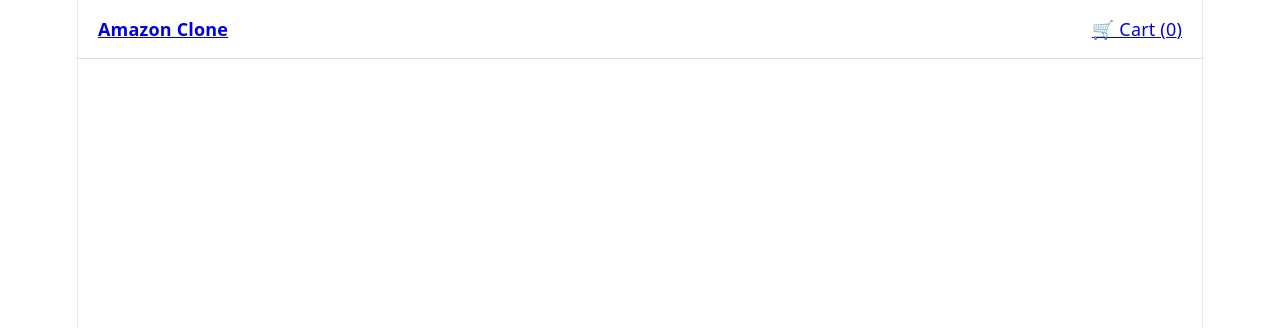
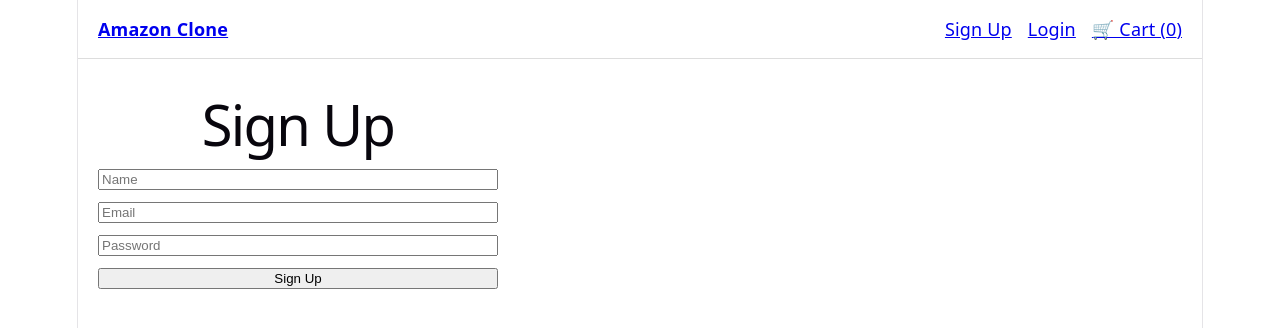
Before and after one commit to ayushpeterlakra/amazon-clone-frontend, a React (Vite) app: page /signup in a window 1280 px wide. Shown: the top 328 px of the page. Built offline with nearby package versions, Linux system fonts and the light colour scheme.

Commit message:
dd Signup and Login pages with authentication flow

```diff
--- a/src/App.jsx
+++ b/src/App.jsx
@@ -3,24 +3,36 @@ import { useState } from "react";
 import { Routes, Route, Link } from "react-router-dom";
 import Home from "./pages/Home";
 import Cart from "./pages/Cart";
+import Signup from "./pages/Signup";
+import Login from "./pages/Login";
 import "./App.css";
 
 function App() {
   const [cart, setCart] = useState([]);
+  const [user, setUser] = useState(null);
+  const [token, setToken] = useState(null);
+
+  function handleLogin(newToken, newUser) {
+    setToken(newToken);
+    setUser(newUser);
+  }
+
+  function handleLogout() {
+    setToken(null);
+    setUser(null);
+  }
 
   function handleAddToCart(product) {
     setCart((prevCart) => {
       const existingItem = prevCart.find((item) => item._id === product._id);
 
       if (existingItem) {
-        // Already in cart — increase its quantity by 1
         return prevCart.map((item) =>
           item._id === product._id
             ? { ...item, quantity: item.quantity + 1 }
             : item
         );
       } else {
-        // New item — add it with quantity 1
         return [...prevCart, { ...product, quantity: 1 }];
       }
     });
@@ -40,7 +52,7 @@ function App() {
         .map((item) =>
           item._id === productId ? { ...item, quantity: item.quantity - 1 } : item
         )
-        .filter((item) => item.quantity > 0) // remove if it hits 0
+        .filter((item) => item.quantity > 0)
     );
   }
 
@@ -51,22 +63,32 @@ function App() {
       <nav style={{
         display: "flex",
         justifyContent: "space-between",
+        alignItems: "center",
         padding: "16px 20px",
         borderBottom: "1px solid #ddd"
       }}>
         <Link to="/" style={{ fontWeight: "bold", fontSize: "18px" }}>
           Amazon Clone
         </Link>
-        <Link to="/cart">
-          🛒 Cart ({totalItems})
-        </Link>
+
+        <div style={{ display: "flex", gap: "16px", alignItems: "center" }}>
+          {user ? (
+            <>
+              <span>Hi, {user.name}</span>
+              <button onClick={handleLogout}>Logout</button>
+            </>
+          ) : (
+            <>
+              <Link to="/signup">Sign Up</Link>
+              <Link to="/login">Login</Link>
+            </>
+          )}
+          <Link to="/cart">🛒 Cart ({totalItems})</Link>
+        </div>
       </nav>
 
       <Routes>
-        <Route
-          path="/"
-          element={<Home onAddToCart={handleAddToCart} />}
-        />
+        <Route path="/" element={<Home onAddToCart={handleAddToCart} />} />
         <Route
           path="/cart"
           element={
@@ -77,6 +99,8 @@ function App() {
             />
           }
         />
+        <Route path="/signup" element={<Signup onLogin={handleLogin} />} />
+        <Route path="/login" element={<Login onLogin={handleLogin} />} />
       </Routes>
     </div>
   );
--- /dev/null
+++ b/src/pages/Login.jsx
@@ -0,0 +1,61 @@
+// src/pages/Login.jsx
+import { useState } from "react";
+import { useNavigate } from "react-router-dom";
+
+function Login({ onLogin }) {
+  const [email, setEmail] = useState("");
+  const [password, setPassword] = useState("");
+  const [error, setError] = useState("");
+  const navigate = useNavigate();
+
+  async function handleSubmit(e) {
+    e.preventDefault();
+    setError("");
+
+    try {
+      const res = await fetch("http://localhost:5000/api/auth/login", {
+        method: "POST",
+        headers: { "Content-Type": "application/json" },
+        body: JSON.stringify({ email, password }),
+      });
+
+      const data = await res.json();
+
+      if (!res.ok) {
+        setError(data.message);
+        return;
+      }
+
+      onLogin(data.token, data.user);
+      navigate("/");
+    } catch (err) {
+      setError("Something went wrong. Try again.");
+    }
+  }
+
+  return (
+    <div style={{ padding: "20px", maxWidth: "400px" }}>
+      <h1>Login</h1>
+      <form onSubmit={handleSubmit} style={{ display: "flex", flexDirection: "column", gap: "12px" }}>
+        <input
+          type="email"
+          placeholder="Email"
+          value={email}
+          onChange={(e) => setEmail(e.target.value)}
+          required
+        />
+        <input
+          type="password"
+          placeholder="Password"
+          value={password}
+          onChange={(e) => setPassword(e.target.value)}
+          required
+        />
+        {error && <p style={{ color: "red" }}>{error}</p>}
+        <button type="submit">Login</button>
+      </form>
+    </div>
+  );
+}
+
+export default Login;
--- /dev/null
+++ b/src/pages/Signup.jsx
@@ -0,0 +1,69 @@
+// src/pages/Signup.jsx
+import { useState } from "react";
+import { useNavigate } from "react-router-dom";
+
+function Signup({ onLogin }) {
+  const [name, setName] = useState("");
+  const [email, setEmail] = useState("");
+  const [password, setPassword] = useState("");
+  const [error, setError] = useState("");
+  const navigate = useNavigate();
+
+  async function handleSubmit(e) {
+    e.preventDefault();
+    setError("");
+
+    try {
+      const res = await fetch("http://localhost:5000/api/auth/signup", {
+        method: "POST",
+        headers: { "Content-Type": "application/json" },
+        body: JSON.stringify({ name, email, password }),
+      });
+
+      const data = await res.json();
+
+      if (!res.ok) {
+        setError(data.message);
+        return;
+      }
+
+      onLogin(data.token, data.user);
+      navigate("/");
+    } catch (err) {
+      setError("Something went wrong. Try again.");
+    }
+  }
+
+  return (
+    <div style={{ padding: "20px", maxWidth: "400px" }}>
+      <h1>Sign Up</h1>
+      <form onSubmit={handleSubmit} style={{ display: "flex", flexDirection: "column", gap: "12px" }}>
+        <input
+          type="text"
+          placeholder="Name"
+          value={name}
+          onChange={(e) => setName(e.target.value)}
+          required
+        />
+        <input
+          type="email"
+          placeholder="Email"
+          value={email}
+          onChange={(e) => setEmail(e.target.value)}
+          required
+        />
+        <input
+          type="password"
+          placeholder="Password"
+          value={password}
+          onChange={(e) => setPassword(e.target.value)}
+          required
+        />
+        {error && <p style={{ color: "red" }}>{error}</p>}
+        <button type="submit">Sign Up</button>
+      </form>
+    </div>
+  );
+}
+
+export default Signup;
```
